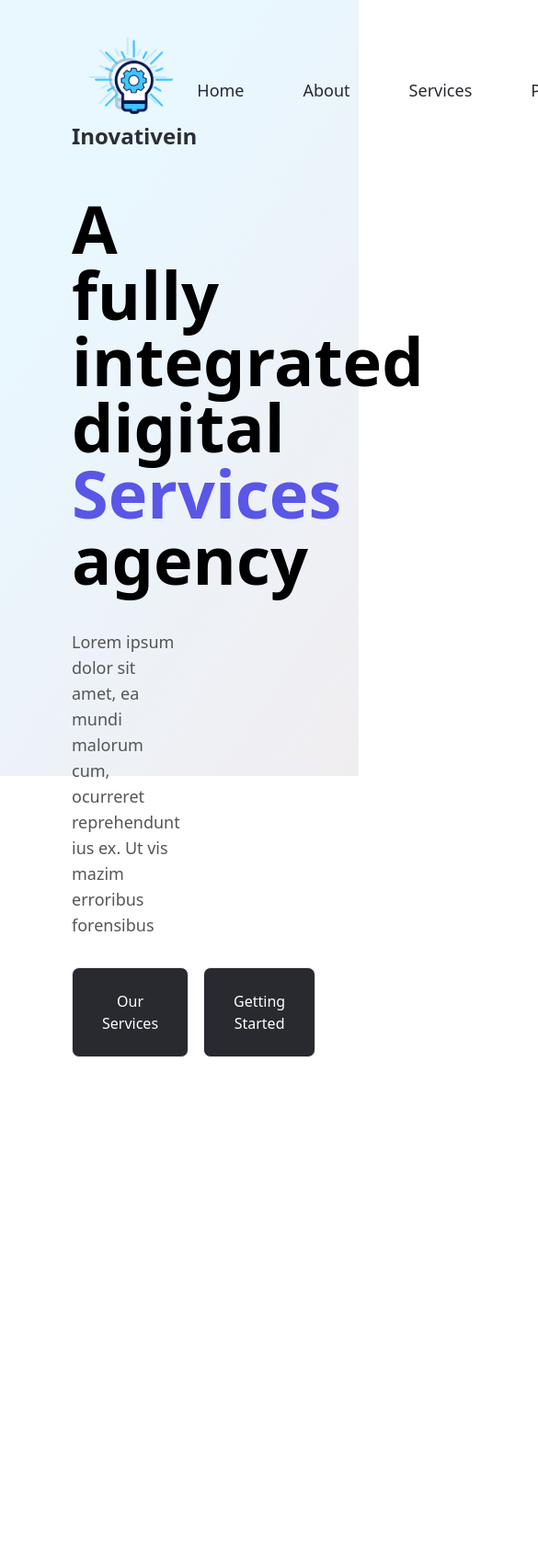
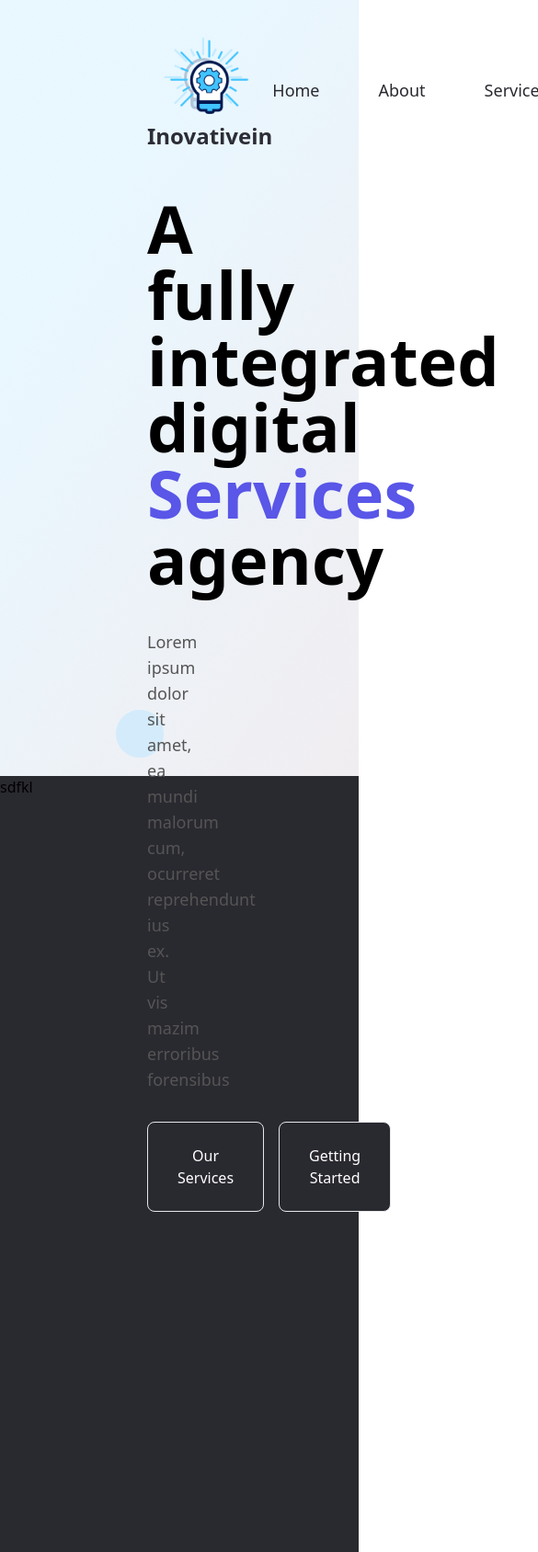
Before and after one commit to fahadzardari/inovativein, a React (Vite) app: page / in a window 390 px wide. Shown: the top 1688 px of the page at 92% size, 585 px wide, since content can reach past the window. Before the commit the page ends 1150 px from the top, so only its background shows below. Built offline with nearby package versions, Linux system fonts and the light colour scheme.

Commit message:
2nd section

```diff
--- a/src/App.jsx
+++ b/src/App.jsx
@@ -1,8 +1,10 @@
 import Home from "./Sections/Home"
+import Services from "./Sections/Services"
 export default function App() {
   return (
-    <div className="font-nunito container m-0 p-0">
+    <div className="font-nunito container m-0 p-0 ">
         <Home />
+        <Services />
     </div>
   )
 }
--- a/src/Sections/Home.jsx
+++ b/src/Sections/Home.jsx
@@ -2,10 +2,10 @@ import Navbar from "../Components/Homepage-section-components/Navbar";
 export default function Home() {
   return (
     <div
-      style={{ backgroundImage: "url(/homepage-section/bg.png" }}
-      className="h-[100vh] w-[100vw] px-[20%] pt-8"
+      style={{ backgroundImage: "url(/homepage-section/bgexp.png" }}
+      className="h-[100vh] w-[100vw] px-[10rem] pt-8 "
     >
-      <img src="/homepage-section/marketing-banner.png" className="invisible lg:visible absolute w-30 h-30 right-0 lg-right-10 top-40 " />
+      {/* <img src="/homepage-section/marketing-banner.png" className="invisible lg:visible absolute w-30 h-30 right-0 lg-right-10 top-40 " /> */}
       <Navbar />
       <div className="content w-3/6 mt-12">
         <h1 className="font-extrabold text-7xl">
--- /dev/null
+++ b/src/Sections/Services.jsx
@@ -0,0 +1,8 @@
+
+export default function Services() {
+  return (
+    <div className="min-h-screen min-w-[100vw] m-0 p-0 bg-homepageprimary">
+sdfkl
+    </div>
+  )
+}
```
Also changed, not shown: public/homepage-section/bgexp.png (added).
